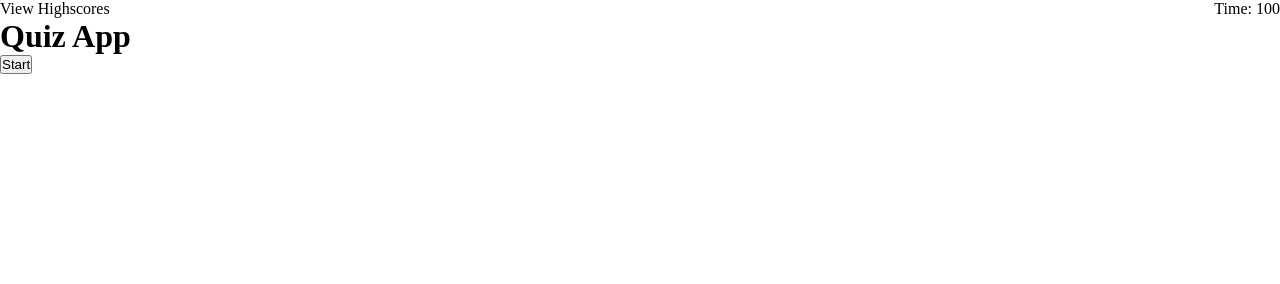
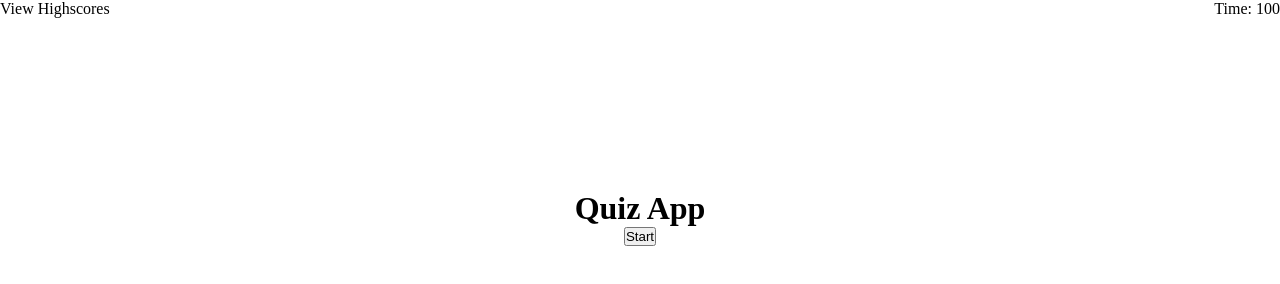
Before and after one commit to b00000001/quizApp, a plain HTML site: page index.html in a window 1280 px wide. Drawn offline with Linux system fonts and the light colour scheme.

Commit message:
Changed class name to ID for programming purposes

```diff
--- a/assets/css/style.css
+++ b/assets/css/style.css
@@ -11,7 +11,7 @@ header {
 	display: flex;
 	justify-content: space-between;
 }
-.container {
+#container {
 	display: flex;
 	justify-content: center;
 	height: 50vh;
```
